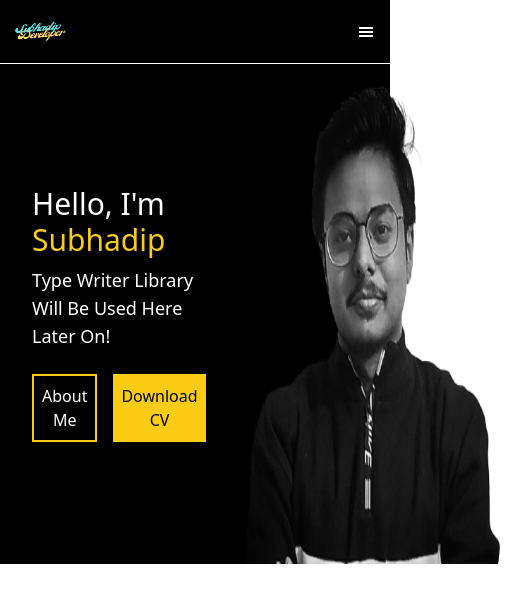
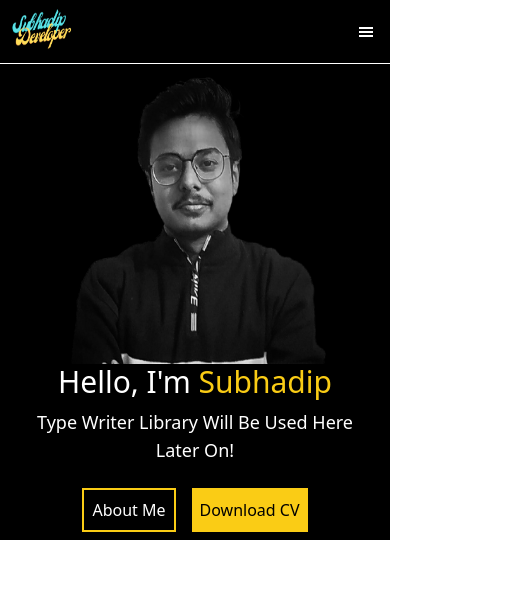
Before and after one commit to Subhadiptech/portfolio, a React (Create React App) app: page / in a window 390 px wide. Shown: the top 602 px of the page, 532 px wide, since content can reach past the window. Built offline with nearby package versions, Linux system fonts and the light colour scheme.

Commit message:
hero done

```diff
--- a/src/App.css
+++ b/src/App.css
@@ -1,3 +1,7 @@
 /* .custom-shape{
     shape-rendering: polygon(0 0, 0 100%, 120% 50%,100% 100%, 100% 0);
 } */
+
+.mobile{
+    display: block;
+}
--- a/src/App.js
+++ b/src/App.js
@@ -7,7 +7,6 @@ function App() {
   return (
     <div className="app">
       <Head/>
-
       <Hero/>
     </div>
   );
--- a/src/components/Head.jsx
+++ b/src/components/Head.jsx
@@ -14,7 +14,7 @@ export default function Head() {
     return (
         <div>
             <nav className='bg-black text-white h-16 flex justify-between items-center z-50 sticky border-b-[1px] border-white'>
-                <img className='w-20 p-2 h-16 cursor-pointer' src='logoNew.png' alt='logo'></img>
+                <img className='w-20 p-2 h-16 cursor-pointer' src='logo.png' alt='logo'></img>
                 <ul className='sm:flex hidden'>
                     <li className='p-2'><a className='hover:text-yellow-400' href='#'>Home</a></li>
                     <li className='p-2'><a className='hover:text-yellow-400' href='#'>About</a></li>
--- a/src/components/Hero.jsx
+++ b/src/components/Hero.jsx
@@ -4,7 +4,8 @@ export default function Hero() {
 
     //make for mobile first without sm
     return (
-        <main className='bg-black z-50 flex items-center justify-between custom-shape px-8'>
+        <div>
+        <main className='hidden bg-black z-50 items-center justify-between custom-shape px-8 sm:flex'>
 
             <article className='text-white'>
                 <h1 className='text-3xl pb-2 capitalize'>Hello, I'm <span className='text-yellow-400 capitalize'>Subhadip</span></h1>
@@ -15,8 +16,23 @@ export default function Hero() {
                 </section>
             </article>
 
-            <img className='object-fill h-[500px]' src='heroPage.png' alt='error'></img>
+            <img className='object-fill h-[480px]' src='heroPage.png' alt='error'></img>
 
         </main>
+        <main className='sm:hidden bg-black z-50 items-center justify-between custom-shape pb-2 px-8 flex flex-col-reverse'>
+
+            <article className='text-white'>
+                <h1 className='mx-auto text-3xl pb-2 capitalize text-center'>Hello, I'm <span className='text-yellow-400 capitalize'>Subhadip</span></h1>
+                <p className='text-lg pb-2 capitalize text-center'>type writer library will be used here later on!</p>
+                <section className='flex justify-center pt-4'>
+                    <button className='bg-transparent border-2 border-yellow-400 p-2 hover:bg-yellow-400 hover:text-black'>About Me</button>
+                    <button className='bg-yellow-400 px-2 hover:bg-transparent text-black hover:text-white hover:border-2 hover:border-yellow-400 ml-4'>Download CV</button>
+                </section>
+            </article>
+
+            <img className='object-fill h-[300px]' src='heroPage.png' alt='error'></img>
+
+        </main>
+        </div>
     )
 }
```
Also changed, not shown: public/logo.png, public/logoNew.png (deleted).
